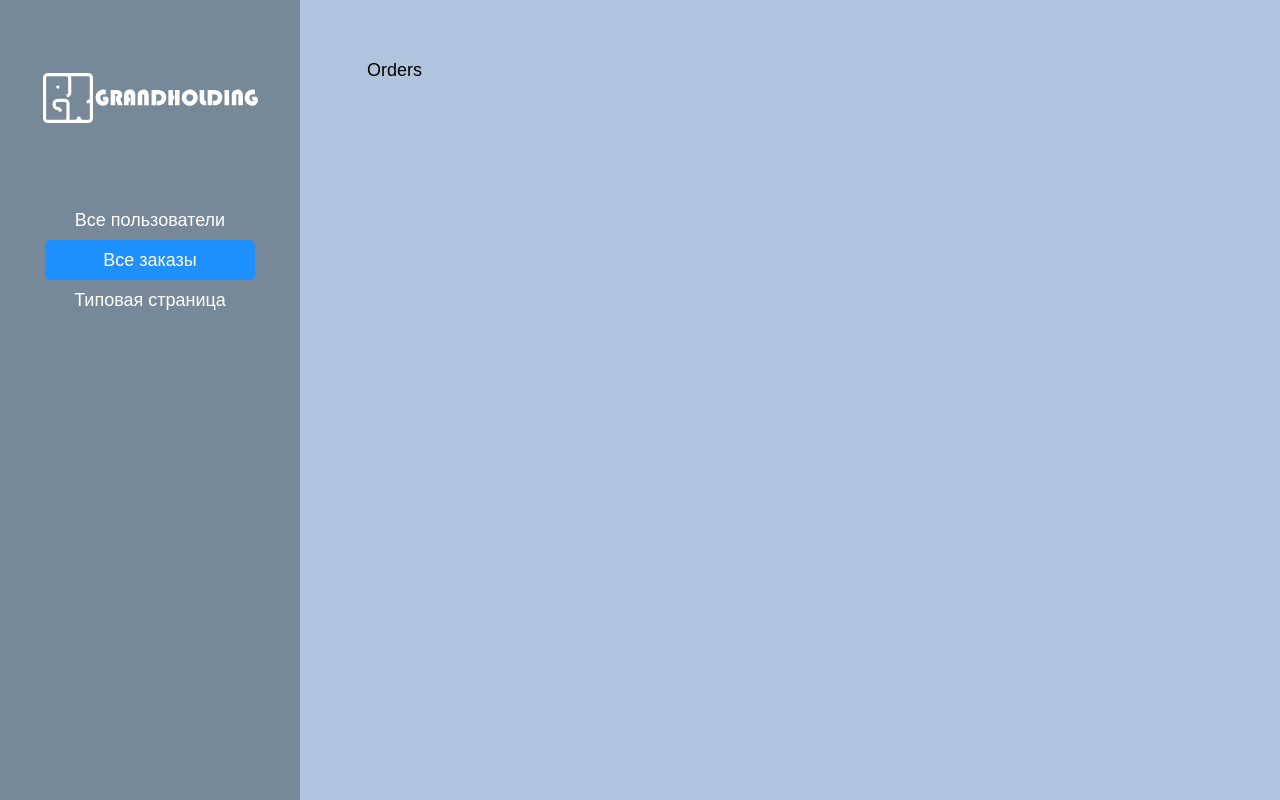
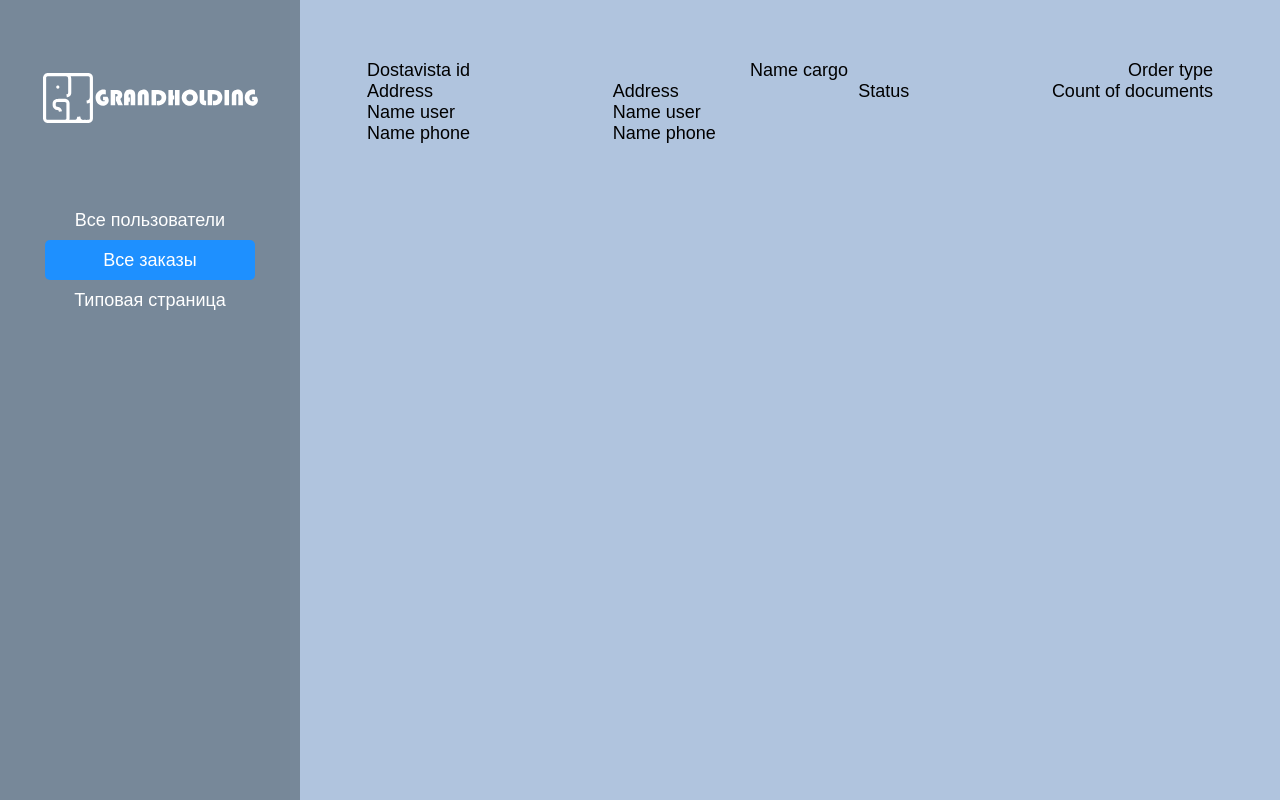
Before and after one commit to Huga55/admin-e, a React (Create React App) app: page /orders in a window 1280 px wide. Built offline with nearby package versions, Linux system fonts and the light colour scheme.

Commit message:
add order

```diff
--- a/src/App.css
+++ b/src/App.css
@@ -30,7 +30,10 @@ body {
     display: inline-block;
     background: #fff;
     border-radius: 10px;
+    border:none;
     transition: 0.3s;
+    cursor: pointer;
+    text-transform: uppercase;
 }
 
 .btn:hover {
--- a/src/components/Content/Content.tsx
+++ b/src/components/Content/Content.tsx
@@ -3,13 +3,14 @@ import c from "./Content.module.css";
 import { Route } from "react-router-dom";
 import Users from "../Users/Users";
 import Info from "../Info/Info";
+import Orders from "../Orders/Orders";
 
 const Content = () => {
     return(
         <div className={c.content}>
             <div className={c.content__container}>
                 <Route path="/users" render={() => <Users />}/>
-                <Route path="/orders" render={() => <div>Orders</div>}/>
+                <Route path="/orders" render={() => <Orders />}/>
                 <Route path="/page" render={() => <div>Page</div>}/>
                 <Route path="/user/1" render={() => <Info />} />
             </div>
--- a/src/components/Info/Info.module.css
+++ b/src/components/Info/Info.module.css
@@ -15,3 +15,7 @@
 .info__block {
     margin-bottom: 10px;
 }
+
+.info__back {
+    margin-bottom: 15px;
+}
--- a/src/components/Info/Info.tsx
+++ b/src/components/Info/Info.tsx
@@ -7,6 +7,9 @@ const Info = () => {
             <div className={c.info__title + " title"}>
                 Пользователь: Иванов Иван Иванович
             </div>
+            <button className={c.info__back + " btn"}>
+                Назад
+            </button>
             <div className={c.info__user}>
                 <span className={`${c.info__name} ${c.info__block}`}>
                     Name
--- /dev/null
+++ b/src/components/Orders/Order/Order.module.css
@@ -0,0 +1,13 @@
+.order {
+
+}
+
+.order__top {
+    display: flex;
+    justify-content: space-between;
+}
+
+.order__bottom {
+    display: flex;
+    justify-content: space-between;
+}
--- /dev/null
+++ b/src/components/Orders/Order/Order.tsx
@@ -0,0 +1,52 @@
+import React from "react";
+import c from "./Order.module.css";
+
+const Order = () => {
+    return (
+        <div className={c.order}>
+            <div className={c.order__top}>
+                <div className={`${c.order__block} ${c["order__dostavista-id"]}`}>
+                    Dostavista id
+                </div>
+                <div className={`${c.order__block} ${c.order__cargo}`}>
+                    Name cargo
+                </div>
+                <div className={`${c.order__block} ${c.order__type}`}>
+                    Order type
+                </div>
+            </div>
+            <div className={c.order__bottom}>
+                <div className={`${c.order__block} ${c.order__from}`}>
+                    <div className={c.order__address}>
+                        Address
+                    </div>
+                    <div className={c.order__name}>
+                        Name user
+                    </div>
+                    <div className={c.order__phone}>
+                        Name phone
+                    </div>
+                </div>
+                <div className={`${c.order__block} ${c.order__to}`}>
+                    <div className={c.order__addressS}>
+                        Address
+                    </div>
+                    <div className={c.order__name}>
+                        Name user
+                    </div>
+                    <div className={c.order__phone}>
+                        Name phone
+                    </div>
+                </div>
+                <div className={`${c.order__block} ${c.order__status}`}>
+                    Status
+                </div>
+                <div className={`${c.order__block} ${c.order__document}`}>
+                    Count of documents
+                </div>
+            </div>
+        </div>
+    );
+}
+
+export default Order;
--- /dev/null
+++ b/src/components/Orders/Orders.tsx
@@ -0,0 +1,13 @@
+import React from "react";
+import c from "./Orders.module.css";
+import Order from "./Order/Order";
+
+const Orders = () => {
+    return(
+        <div className={c.orders}>
+            <Order />
+        </div>
+    );
+}
+
+export default Orders;
--- a/src/components/Users/User/User.module.css
+++ b/src/components/Users/User/User.module.css
@@ -4,6 +4,7 @@
     border: 3px solid white;
     box-sizing: border-box;
     border-radius: 10px;
+    background: white;
 }
 
 .user__info {
```
Also changed, not shown: src/components/Orders/Orders.module.css (added), 1 other file (tests, documents, lock files or other folders).
